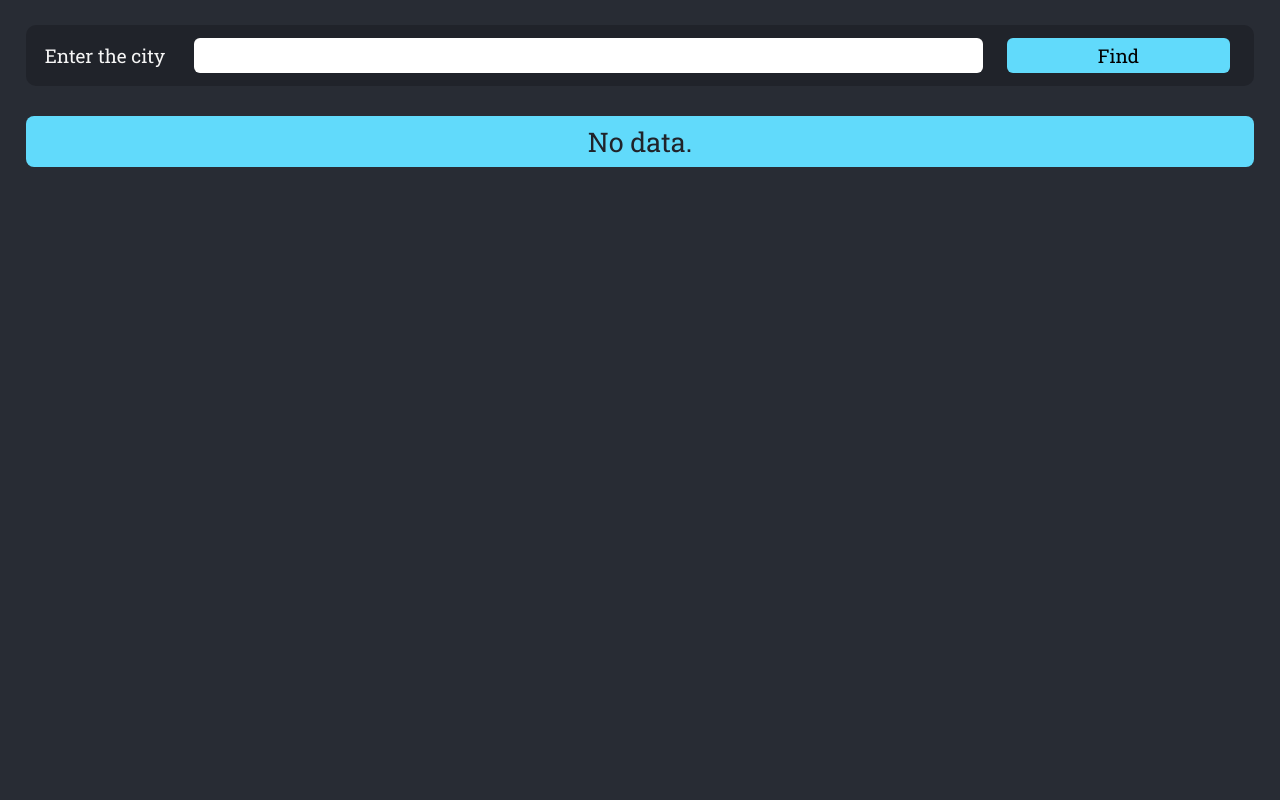
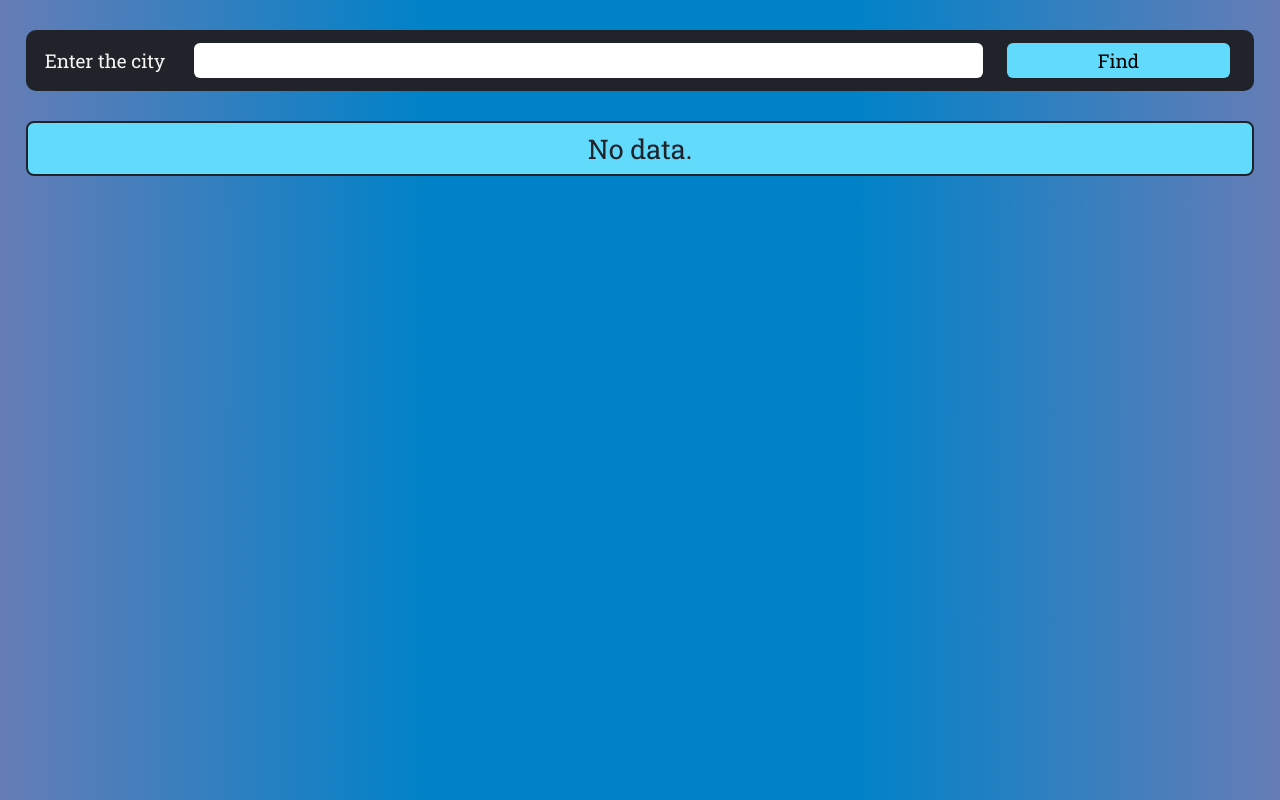
Before and after one commit to ivand91/simple-react-forecast, a React (Create React App) app: page / in a window 1280 px wide. Built offline with nearby package versions, Linux system fonts and the light colour scheme; a web font is replaced by a local one.

Commit message:
added gradient background

```diff
--- a/src/components/Message/Message.css
+++ b/src/components/Message/Message.css
@@ -8,6 +8,7 @@
     font-family: 'Roboto Slab', serif;
     font-size: 27px;
     text-align: center;
+    border: 2px solid #20232a;
     border-radius: 8px;
 }
 
--- a/src/containers/App.css
+++ b/src/containers/App.css
@@ -1,8 +1,8 @@
 body {
   margin: 0;
-  /*background: linear-gradient( rgba(0, 0, 0, 0.5), rgba(0, 0, 0, 0.5) ), url('https://wallpapercave.com/wp/iHUonse.jpg') no-repeat center;
-  background-size: cover;*/
-  background-color: #282c34;
+  background: #667db6;
+  background: -webkit-linear-gradient(to right, #667db6, #0082c8, #0082c8, #667db6);
+  background: linear-gradient(to right, #667db6, #0082c8, #0082c8, #667db6);
 }
 
 .App {
@@ -13,13 +13,14 @@ body {
   flex-wrap: wrap;
   align-items: center;
   justify-content: center;
-  margin-top: 25px;
+  margin-top: 30px;
+  margin-bottom: 30px;
 }
 
 .hide {
-  visibility: hidden;
+  display: none;
 }
 
 .show {
-  visibility: visible;
+  display: block;
 }
```
